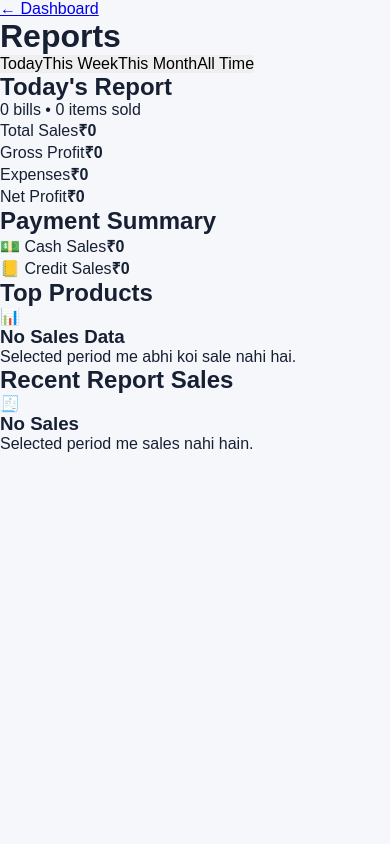
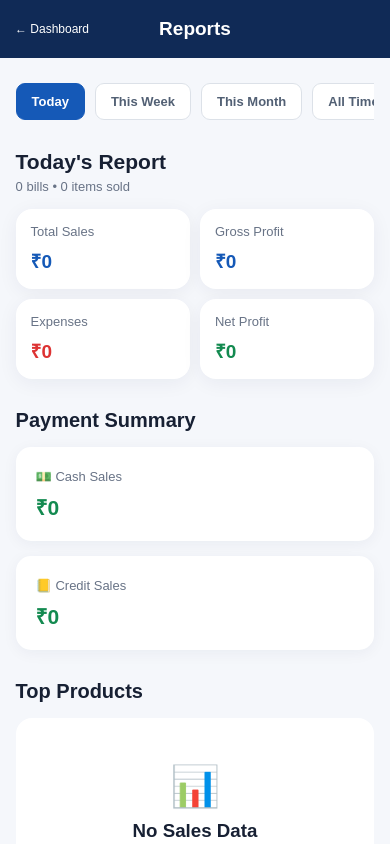
Before and after one commit to sameerkhan86926-a11y/hisabpro, a Next.js app: page /hisabpro/reports in a window 390 px wide. Shown: the top 844 px of the page. Built offline with nearby package versions, Linux system fonts and the light colour scheme.

Commit message:
Update globals.css

```diff
--- a/app/globals.css
+++ b/app/globals.css
@@ -1722,3 +1722,323 @@ button {
     font-size: 14px;
   }
 }
+.reports-page {
+  min-height: 100vh;
+  background: #f5f7fb;
+  padding-bottom: 50px;
+}
+
+.reports-header {
+  background: #102a56;
+  color: white;
+  padding: 22px 6%;
+  display: grid;
+  grid-template-columns: 1fr auto 1fr;
+  align-items: center;
+}
+
+.reports-header a {
+  color: white;
+  text-decoration: none;
+  font-size: 14px;
+}
+
+.reports-header h1 {
+  text-align: center;
+  font-size: 24px;
+}
+
+.report-period {
+  width: min(1100px, 92%);
+  margin: 25px auto 10px;
+  display: flex;
+  gap: 10px;
+  overflow-x: auto;
+  padding-bottom: 5px;
+}
+
+.report-period button {
+  background: white;
+  color: #526074;
+  border: 1px solid #dce1e8;
+  border-radius: 9px;
+  padding: 10px 15px;
+  white-space: nowrap;
+  font-size: 13px;
+  font-weight: 600;
+}
+
+.report-period button.active {
+  background: #1559b7;
+  color: white;
+  border-color: #1559b7;
+}
+
+.report-title {
+  width: min(1100px, 92%);
+  margin: 25px auto 15px;
+}
+
+.report-title h2 {
+  font-size: 21px;
+}
+
+.report-title p {
+  margin-top: 5px;
+  color: #687386;
+  font-size: 13px;
+}
+
+.report-stats {
+  width: min(1100px, 92%);
+  margin: 15px auto 30px;
+  display: grid;
+  grid-template-columns: repeat(4, 1fr);
+  gap: 15px;
+}
+
+.report-card {
+  background: white;
+  padding: 20px;
+  border-radius: 16px;
+  box-shadow: 0 4px 20px rgba(20, 40, 80, 0.06);
+}
+
+.report-card span {
+  display: block;
+  color: #687386;
+  font-size: 13px;
+}
+
+.report-card strong {
+  display: block;
+  margin-top: 9px;
+  font-size: 23px;
+  color: #1559b7;
+}
+
+.report-card.expense strong {
+  color: #d33;
+}
+
+.report-card.profit strong {
+  color: #138a50;
+}
+
+.report-section {
+  width: min(1100px, 92%);
+  margin: 30px auto;
+}
+
+.report-section h2 {
+  font-size: 20px;
+  margin-bottom: 15px;
+}
+
+.payment-summary {
+  display: grid;
+  grid-template-columns: 1fr 1fr;
+  gap: 15px;
+}
+
+.payment-summary div {
+  background: white;
+  padding: 20px;
+  border-radius: 15px;
+  box-shadow: 0 3px 15px rgba(20, 40, 80, 0.05);
+}
+
+.payment-summary span {
+  color: #687386;
+  font-size: 13px;
+}
+
+.payment-summary strong {
+  display: block;
+  margin-top: 8px;
+  font-size: 21px;
+  color: #138a50;
+}
+
+.top-products {
+  background: white;
+  border-radius: 16px;
+  overflow: hidden;
+  box-shadow: 0 3px 15px rgba(20, 40, 80, 0.05);
+}
+
+.top-product {
+  padding: 16px;
+  display: flex;
+  align-items: center;
+  gap: 13px;
+  border-bottom: 1px solid #edf0f4;
+}
+
+.top-product:last-child {
+  border-bottom: none;
+}
+
+.rank {
+  width: 40px;
+  height: 40px;
+  border-radius: 10px;
+  background: #eef4ff;
+  color: #1559b7;
+  display: flex;
+  align-items: center;
+  justify-content: center;
+  font-size: 12px;
+  font-weight: 700;
+}
+
+.top-product-info {
+  flex: 1;
+}
+
+.top-product-info strong {
+  display: block;
+  font-size: 14px;
+}
+
+.top-product-info span {
+  display: block;
+  margin-top: 4px;
+  color: #687386;
+  font-size: 12px;
+}
+
+.top-product-right {
+  text-align: right;
+}
+
+.top-product-right strong {
+  display: block;
+  color: #138a50;
+  font-size: 14px;
+}
+
+.top-product-right small {
+  display: block;
+  margin-top: 4px;
+  color: #687386;
+  font-size: 10px;
+}
+
+.report-sales {
+  background: white;
+  border-radius: 16px;
+  overflow: hidden;
+  box-shadow: 0 3px 15px rgba(20, 40, 80, 0.05);
+}
+
+.report-sale {
+  padding: 16px;
+  display: flex;
+  align-items: center;
+  justify-content: space-between;
+  gap: 15px;
+  border-bottom: 1px solid #edf0f4;
+}
+
+.report-sale:last-child {
+  border-bottom: none;
+}
+
+.report-sale > div:first-child {
+  flex: 1;
+}
+
+.report-sale strong {
+  display: block;
+  font-size: 14px;
+}
+
+.report-sale span {
+  display: block;
+  margin-top: 4px;
+  color: #687386;
+  font-size: 12px;
+}
+
+.report-sale small {
+  display: block;
+  margin-top: 4px;
+  color: #8b94a3;
+  font-size: 10px;
+}
+
+.report-sale > div:last-child {
+  text-align: right;
+}
+
+.report-sale > div:last-child strong {
+  color: #138a50;
+}
+
+.report-sale > div:last-child small {
+  color: #1559b7;
+}
+
+.report-empty {
+  background: white;
+  padding: 45px 20px;
+  border-radius: 16px;
+  text-align: center;
+}
+
+.report-empty div {
+  font-size: 40px;
+}
+
+.report-empty h3 {
+  margin-top: 10px;
+}
+
+.report-empty p {
+  margin-top: 6px;
+  color: #687386;
+  font-size: 13px;
+}
+
+@media (max-width: 800px) {
+  .report-stats {
+    grid-template-columns: repeat(2, 1fr);
+  }
+}
+
+@media (max-width: 500px) {
+  .reports-header {
+    padding: 18px 15px;
+  }
+
+  .reports-header h1 {
+    font-size: 19px;
+  }
+
+  .reports-header a {
+    font-size: 12px;
+  }
+
+  .report-stats {
+    grid-template-columns: 1fr 1fr;
+    gap: 10px;
+  }
+
+  .report-card {
+    padding: 15px;
+  }
+
+  .report-card strong {
+    font-size: 19px;
+  }
+
+  .payment-summary {
+    grid-template-columns: 1fr;
+  }
+
+  .top-product,
+  .report-sale {
+    padding: 13px;
+  }
+}
```
